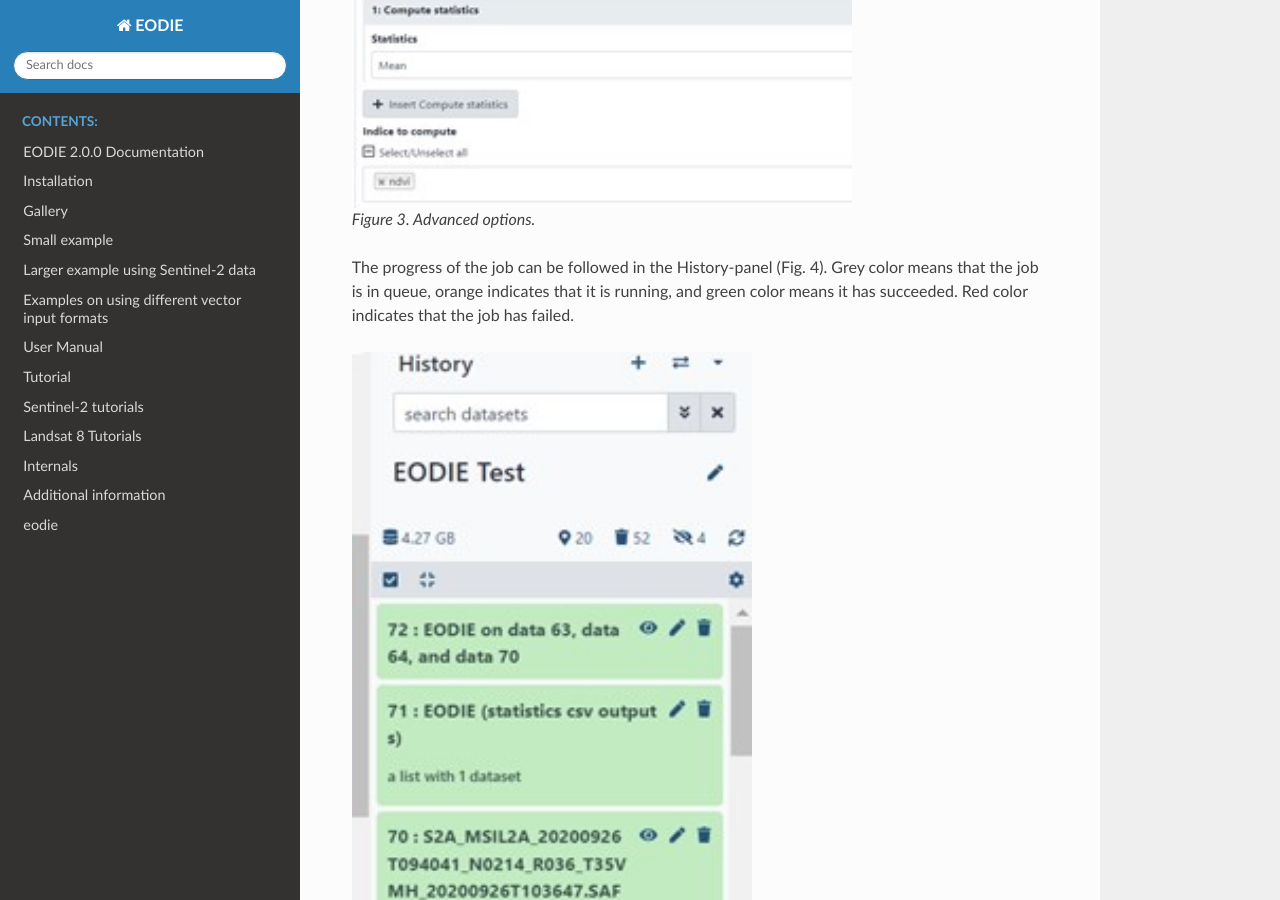
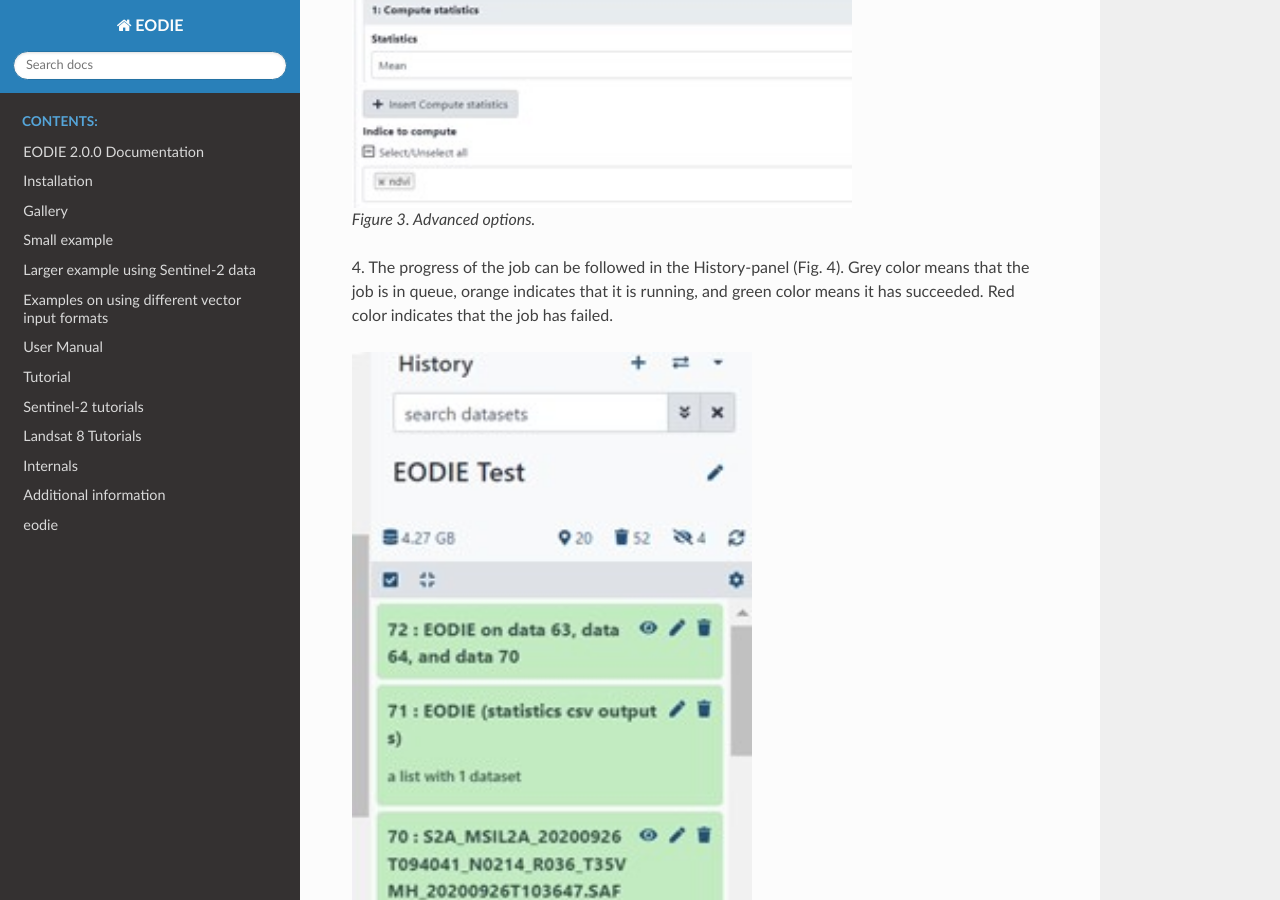
Before and after one commit to samumantha/EODIE, a Sphinx documentation site: the page built from docs/galaxy.rst, in a window 1280 px wide and 900 px high, scrolled down 2006 px. Built offline with Sphinx 7.4.7 and the Read the Docs theme 2.0.0, drawn with Linux system fonts in a browser that asks for light colours.

Commit message:
Nicemaking

```diff
--- a/docs/galaxy.rst
+++ b/docs/galaxy.rst
@@ -71,7 +71,7 @@
 ..
 
 
-The progress of the job can be followed in the History-panel (Fig. 4). Grey color means that the job is in queue,
+4. The progress of the job can be followed in the History-panel (Fig. 4). Grey color means that the job is in queue,
 orange indicates that it is running, and green color means it has succeeded. Red color indicates that the job has
 failed.
 
```
